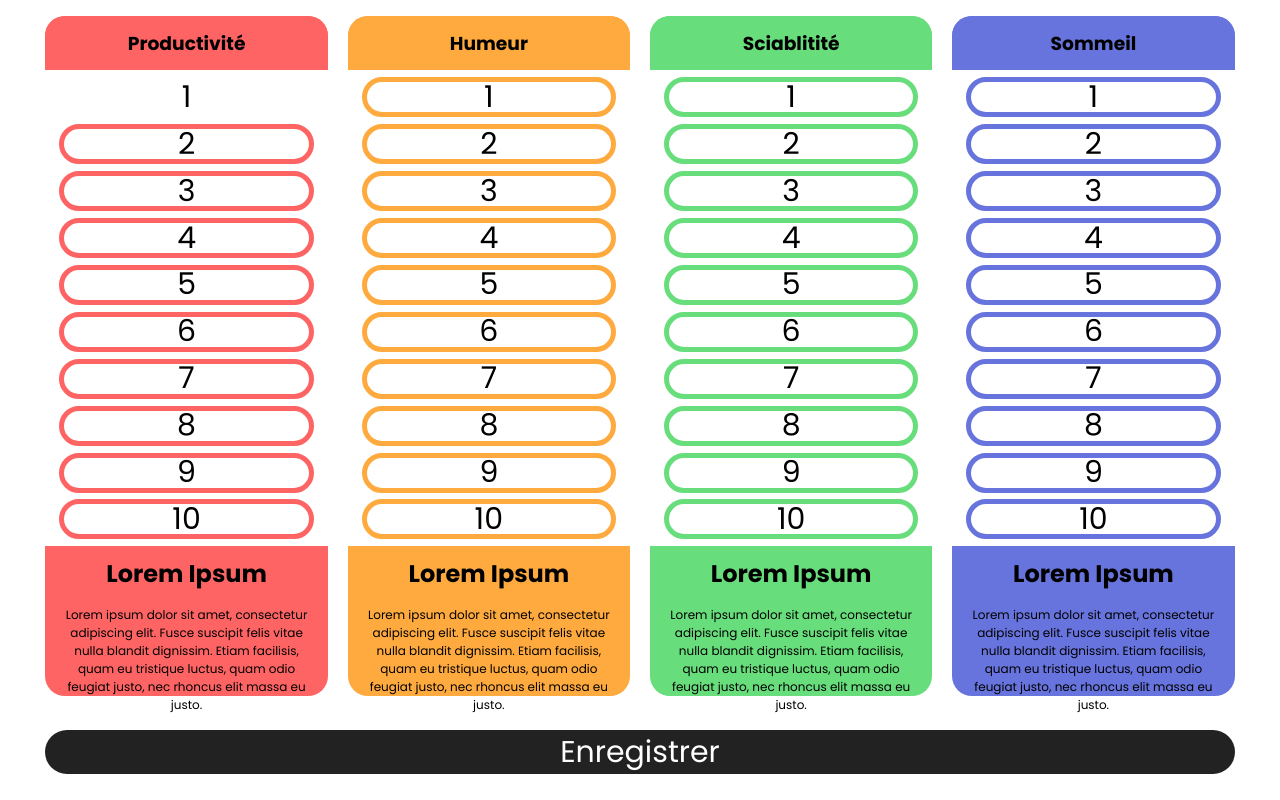
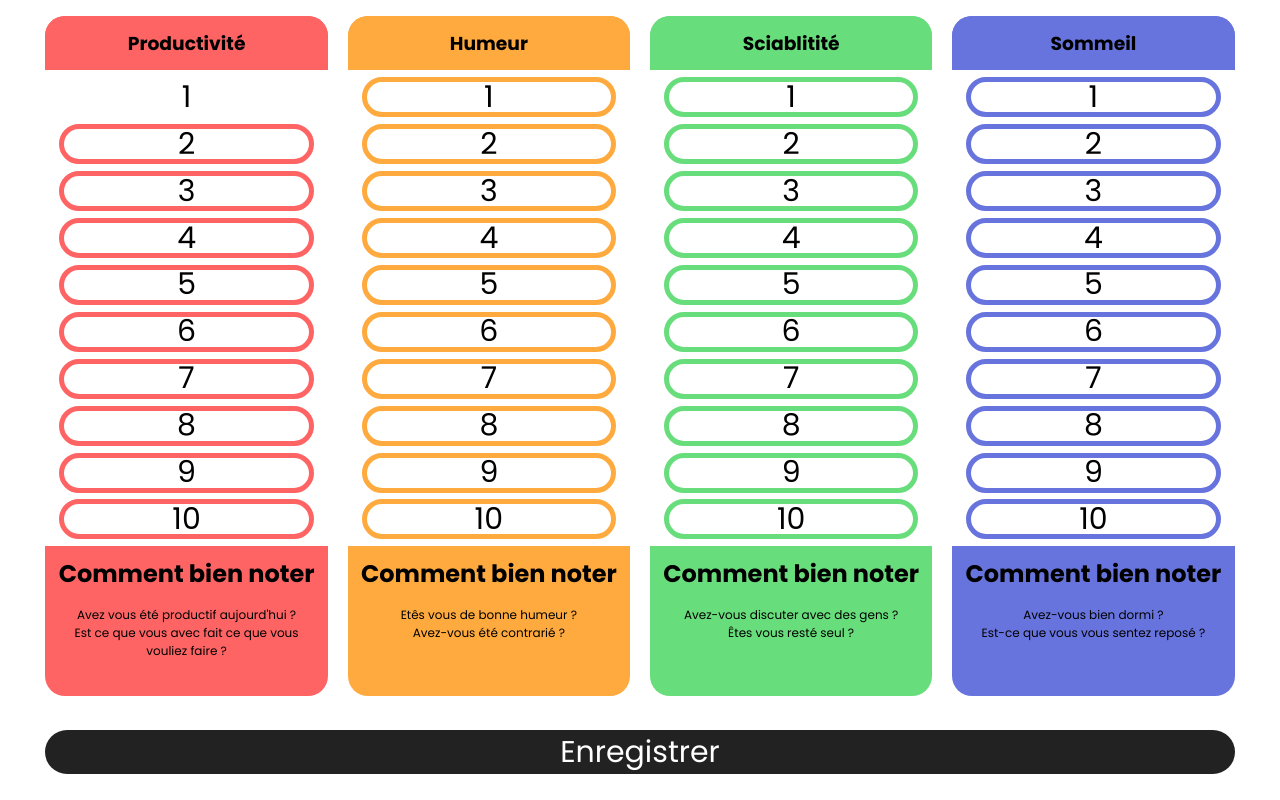
Before and after one commit to lucaschevalierr/Taga, a Django app: page /notation/notes/ in a window 1280 px wide. Run offline with Django 4.2, Linux system fonts and the light colour scheme; a user stored in the database is signed in; data comes from the database, SQL or seed files in the repository.

Commit message:
Correction de fautes

```diff
--- a/notation/templates/notation/index.html
+++ b/notation/templates/notation/index.html
@@ -10,9 +10,9 @@
 <body>
     <h1>Note ta journée :</h1>
 
-    <p>Ce site, permet de noter ta journée /10, tu devra pour ceci noter 4 catégorie déjà définie /10
-            et la moyenne des note que tu auras atribué réprésentera la notede ta journée. Pourquoi faire ceci ?
-            Pour pouvoir au long terme d’identifier les éléments qui font que tu passe une bonne journée ou au contraire,
+    <p>Ce site permet de noter ta journée /10, tu devra pour ceci noter 4 catégories déjà définie /10
+            et la moyenne des notes que tu auras atribué réprésentera la notede ta journée. Pourquoi faire ceci ?
+            Pour pouvoir au long terme identifier les éléments qui font que tu passe une bonne journée ou au contraire,
             identifier les éléments qui font que tu passe une mauvaise journée.</p>
 
     <section>
--- a/notation/templates/notation/notation.html
+++ b/notation/templates/notation/notation.html
@@ -30,10 +30,9 @@
                 <li><input class="productivity" type="radio" id="10a" name="productivity" value="10"><label for="10a">10</label></li>
             </ul>
             <div class="explication">
-                <h2>Lorem Ipsum</h2>
-                <p>Lorem ipsum dolor sit amet, consectetur adipiscing elit. Fusce suscipit felis vitae nulla
-                    blandit dignissim. Etiam facilisis, quam eu tristique luctus, quam odio feugiat justo,
-                    nec rhoncus elit massa eu justo.</p>
+                <h2>Comment bien noter</h2>
+                <p>Avez vous été productif aujourd'hui ?<br>
+                    Est ce que vous avec fait ce que vous vouliez faire ?</p>
             </div>
         </section>
         <section id="mood" class="categories">
@@ -53,10 +52,9 @@
                 <li><input class="mood" type="radio" id="10b" name="mood" value="10"><label for="10b">10</label></li>
             </ul>
             <div class="explication">
-                <h2>Lorem Ipsum</h2>
-                <p>Lorem ipsum dolor sit amet, consectetur adipiscing elit. Fusce suscipit felis vitae nulla
-                    blandit dignissim. Etiam facilisis, quam eu tristique luctus, quam odio feugiat justo,
-                    nec rhoncus elit massa eu justo.</p>
+                <h2>Comment bien noter</h2>
+                <p>Etês vous de bonne humeur ?<br>
+                Avez-vous été contrarié ?</p>
             </div>
         </section>
         <section id="sociability" class="categories">
@@ -76,10 +74,9 @@
                 <li><input class="sociability" type="radio" id="10c" name="sociability" value="10"><label for="10c">10</label></li>
             </ul>
             <div class="explication">
-                <h2>Lorem Ipsum</h2>
-                <p>Lorem ipsum dolor sit amet, consectetur adipiscing elit. Fusce suscipit felis vitae nulla
-                    blandit dignissim. Etiam facilisis, quam eu tristique luctus, quam odio feugiat justo,
-                    nec rhoncus elit massa eu justo.</p>
+                <h2>Comment bien noter</h2>
+                <p>Avez-vous discuter avec des gens ?<br>
+                Êtes vous resté seul ?</p>
             </div>
         </section>
         <section id="sleep" class="categories">
@@ -99,10 +96,9 @@
                 <li><input class="sleep" type="radio" id="10d" name="sleep" value="10"><label for="10d">10</label></li>
             </ul>
             <div class="explication">
-                <h2>Lorem Ipsum</h2>
-                <p>Lorem ipsum dolor sit amet, consectetur adipiscing elit. Fusce suscipit felis vitae nulla
-                    blandit dignissim. Etiam facilisis, quam eu tristique luctus, quam odio feugiat justo,
-                    nec rhoncus elit massa eu justo.</p>
+                <h2>Comment bien noter</h2>
+                <p>Avez-vous bien dormi ? <br>
+                Est-ce que vous vous sentez reposé ?</p>
             </div>
         </section>
     </section>
--- a/notation/templates/notation/profile.html
+++ b/notation/templates/notation/profile.html
@@ -40,7 +40,7 @@
             <p><b>Nom d'utilisateur :</b> {{ username }}</p>
 
             <section class="btns">
-                <a class="btn" href="{% url 'notation-profile_modif' %}">Modifier profile</a>
+                <a class="btn" href="{% url 'notation-profile_modif' %}">Modifier profil</a>
                 <a class="btn" href="{% url 'user-logout' %}">Deconnexion</a>
             </section>
         </section>
--- a/notation/templates/notation/profile_modif.html
+++ b/notation/templates/notation/profile_modif.html
@@ -8,6 +8,6 @@
             <p><b>Prenom : </b><input type="text" name="first_name" placeholder="{{ first_name }}"></p>
             <p><b>eMail : </b><input type="text" name="email" placeholder="{{ email }}"></p>
             <p><b>Nom d'utilisateur : </b><input type="text" name="username" placeholder="{{ username }}"></p>
-            <input class="btn" type="submit" value="Validez">
+            <input class="btn" type="submit" value="Valider les modifications">
         </form>
 {% endblock %}
```
